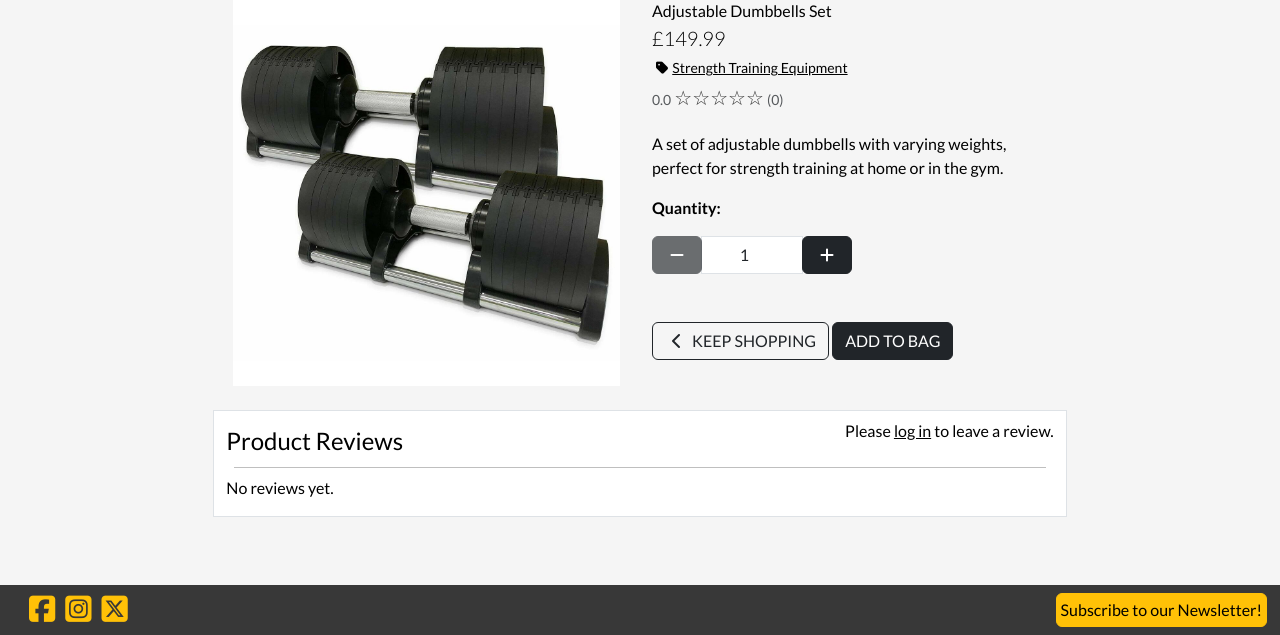
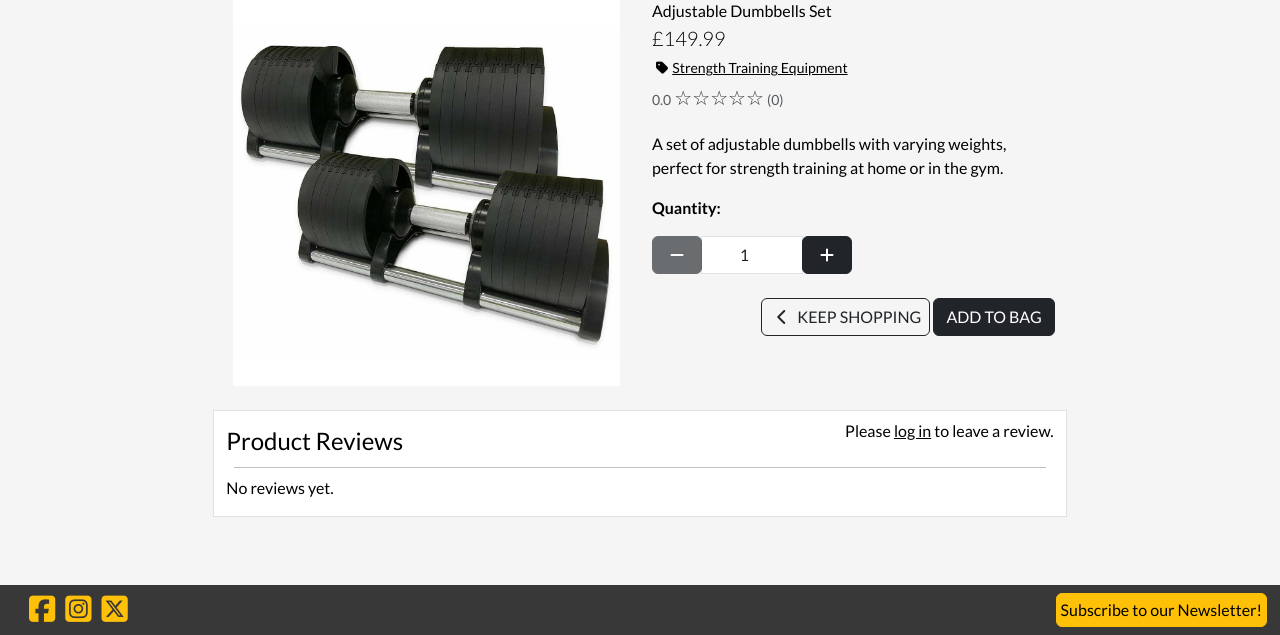
Before and after one commit to DanHodgson12/gym-stop, a Django app: page /products/1/ in a window 1280 px wide. Shown: the part 165-800 px from the top of the page. Run offline with Django 3.2, Linux system fonts and the light colour scheme; data comes from the database, SQL or seed files in the repository; data that the repository does not hold is empty; some libraries are stand-ins or nearby versions.

Commit message:
feat: adjusted layout for add to bag button

```diff
--- a/products/templates/products/product_detail.html
+++ b/products/templates/products/product_detail.html
@@ -111,15 +111,19 @@
                                     </div>
                                 </div>
 
-                                <!-- Add To Bag button -->
-                                <div class="col-12{% if s %}-12 mt-2{% endif %}">
-                                    <a href="{% url 'products' %}" class="btn btn-outline-dark rounded mt-5">
+
+                                <div class="col-12 mt-4 text-end">
+
+                                    <!-- Keep Shopping button -->
+                                    <a href="{% url 'products' %}" class="btn btn-outline-dark rounded px-2">
                                         <span class="icon">
                                             <i class="fas fa-chevron-left"></i>
                                         </span>
                                         <span class="text-uppercase">Keep Shopping</span>
                                     </a>
-                                    <input type="submit" class="btn btn-dark rounded text-uppercase mt-5" value="Add to Bag">
+
+                                    <!-- Add To Bag button -->
+                                    <input type="submit" class="btn btn-dark rounded text-uppercase" value="Add to Bag">
                                 </div>
 
                                 <!-- Redirection functionality -->
```
